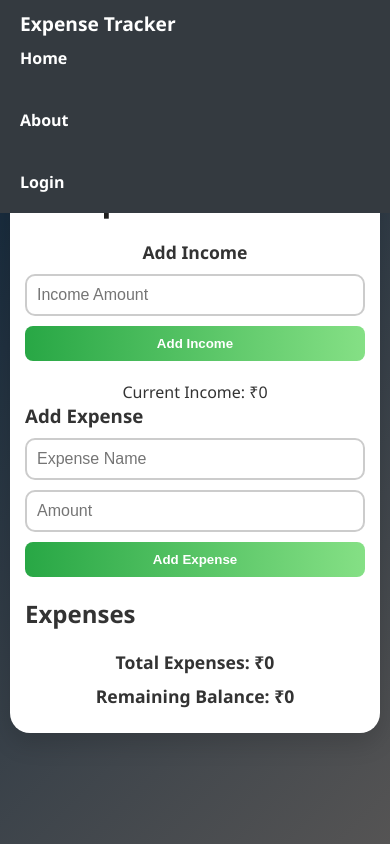
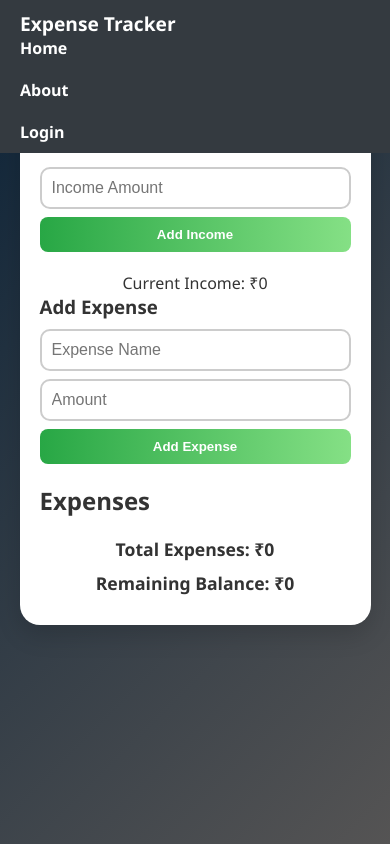
Before and after one commit to Ashutosh-LNCT/Expense-Tracker, a plain HTML site: page index.html in a window 390 px wide. Drawn offline with Linux system fonts and the light colour scheme.

Commit message:
Fix navbar overlap issue on mobile

```diff
--- a/styles.css
+++ b/styles.css
@@ -10,10 +10,13 @@ body {
     min-height: 100vh;
     display: flex;
     justify-content: center;
-    align-items: center;
+    align-items: flex-start;
     color: #333;
-    overflow: hidden;
+    padding-top: 70px; /* Prevents nav overlap */
+    padding-bottom: 30px;
+    overflow-x: hidden;
 }
+
 /* Navbar Styles */
 nav {
     width: 100%;
@@ -23,14 +26,26 @@ nav {
     top: 0;
     left: 0;
     z-index: 1000;
+    display: flex;
+    align-items: center;
+    flex-wrap: wrap;
+}
+
+.logo {
+    font-size: 1.2rem;
+    color: white;
+    font-weight: bold;
+    margin-right: auto;
 }
 
 nav ul {
     display: flex;
     list-style: none;
-    justify-content: flex-end;
     gap: 20px;
-    margin: 0;
+}
+
+nav ul li {
+    display: inline-block;
 }
 
 nav a {
@@ -44,26 +59,17 @@ nav a:hover {
     color: #00f2fe;
 }
 
-.logo {
-    float: left;
-    font-size: 1.2rem;
-    color: white;
-    font-weight: bold;
-    margin-right: auto;
-}
-
-body {
-    padding-top: 60px; /* Prevents nav overlap */
-}
-
+/* Main Container */
 .container {
     background: #ffffff;
     padding: 30px;
     border-radius: 20px;
-    width: 400px;
+    width: 100%;
+    max-width: 400px;
     box-shadow: 0 10px 25px rgba(0, 0, 0, 0.15);
     animation: fadeIn 0.5s ease;
     transition: transform 0.3s ease;
+    margin: auto;
 }
 
 .container:hover {
@@ -95,6 +101,7 @@ input {
     border-radius: 10px;
     font-size: 1rem;
     transition: 0.3s;
+    width: 100%;
 }
 
 input:focus {
@@ -168,6 +175,7 @@ button:hover {
     from { opacity: 0; transform: translateY(20px); }
     to { opacity: 1; transform: translateY(0); }
 }
+
 /* Responsive Design */
 @media (max-width: 600px) {
     nav {
@@ -177,33 +185,34 @@ button:hover {
 
     nav ul {
         flex-direction: column;
+        width: 100%;
+        gap: 10px;
         margin-top: 10px;
-        width: 100%;
     }
 
     nav ul li {
-        margin: 10px 0;
+        margin: 0;
+    }
+
+    .container {
+        padding: 20px;
+        width: 90%;
+        margin: 0 auto;
     }
 
     form {
-        flex-direction: column;
-    }
-
-    input[type="number"],
-    input[type="text"] {
-        width: 100%;
-    }
-
-    .container {
-        padding: 15px;
-        width: 100%;
+        gap: 8px;
     }
 
     button {
         width: 100%;
     }
 
-    body {
-        padding: 10px;
+    input {
+        width: 100%;
+    }
+
+    h1 {
+        font-size: 1.5rem;
     }
 }
```
